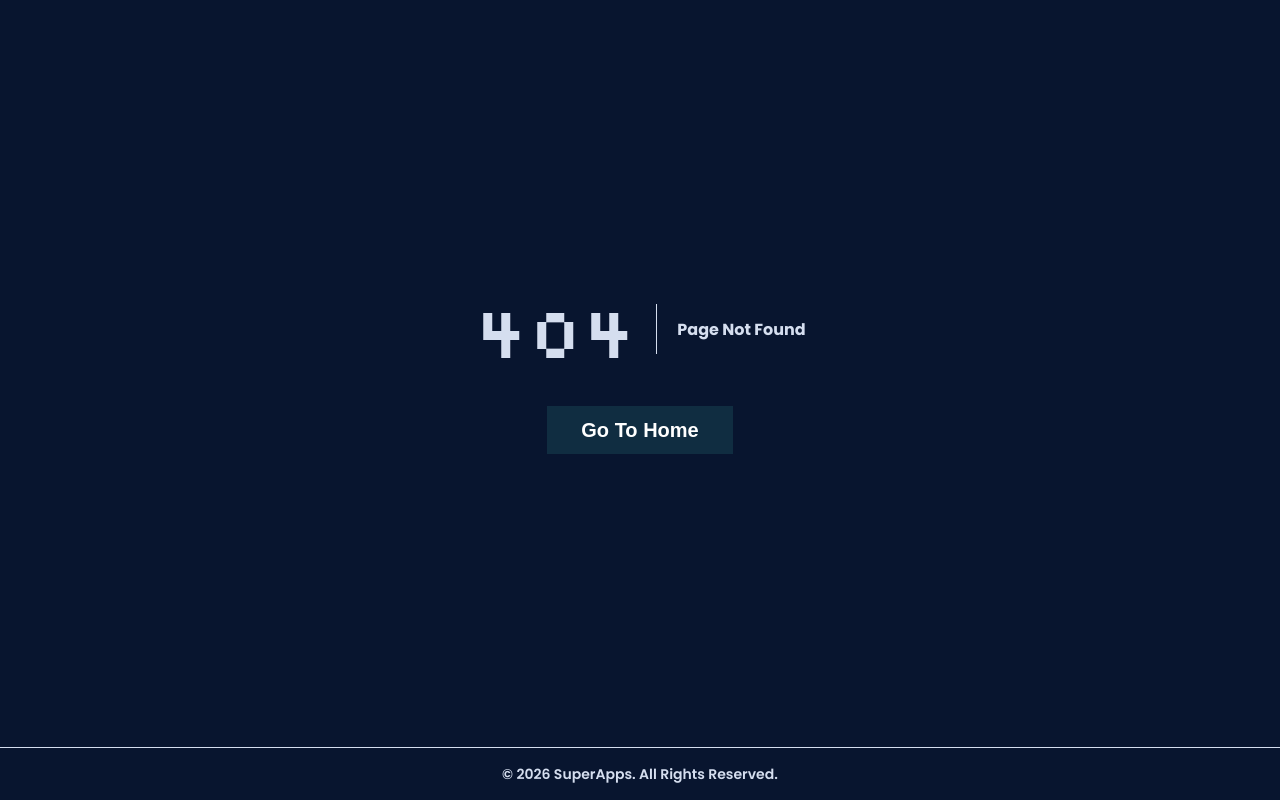
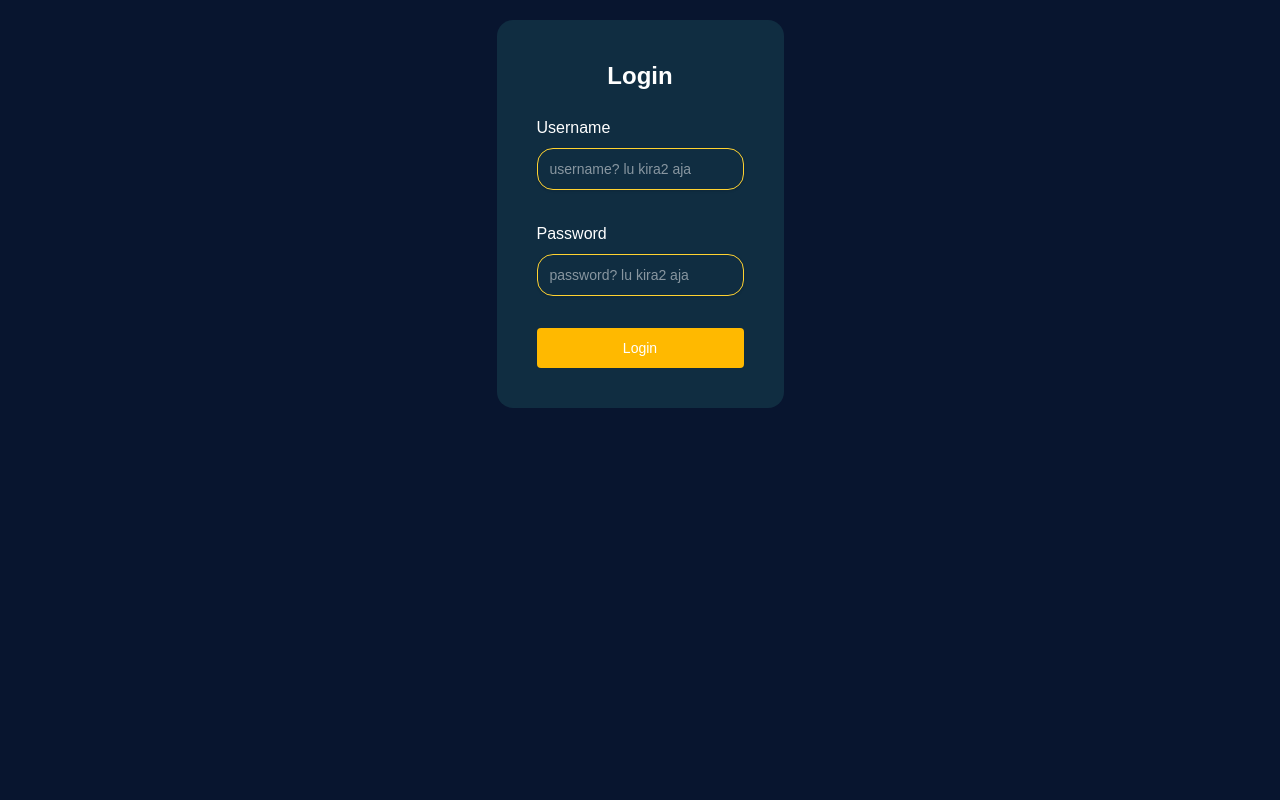
Before and after one commit to NaApipp/portosuperapp_v2, a Next.js app: page /login in a window 1280 px wide. Before the commit this address had no page. Built offline with nearby package versions, Linux system fonts and the light colour scheme.

Commit message:
add var loginform to main page login

```diff
--- /dev/null
+++ b/app/login/page.tsx
@@ -0,0 +1,9 @@
+import LoginForm from "./components/loginForm"
+
+export default async function page() {
+  return (
+    <>
+    <LoginForm />
+    </>
+  )
+}
```
